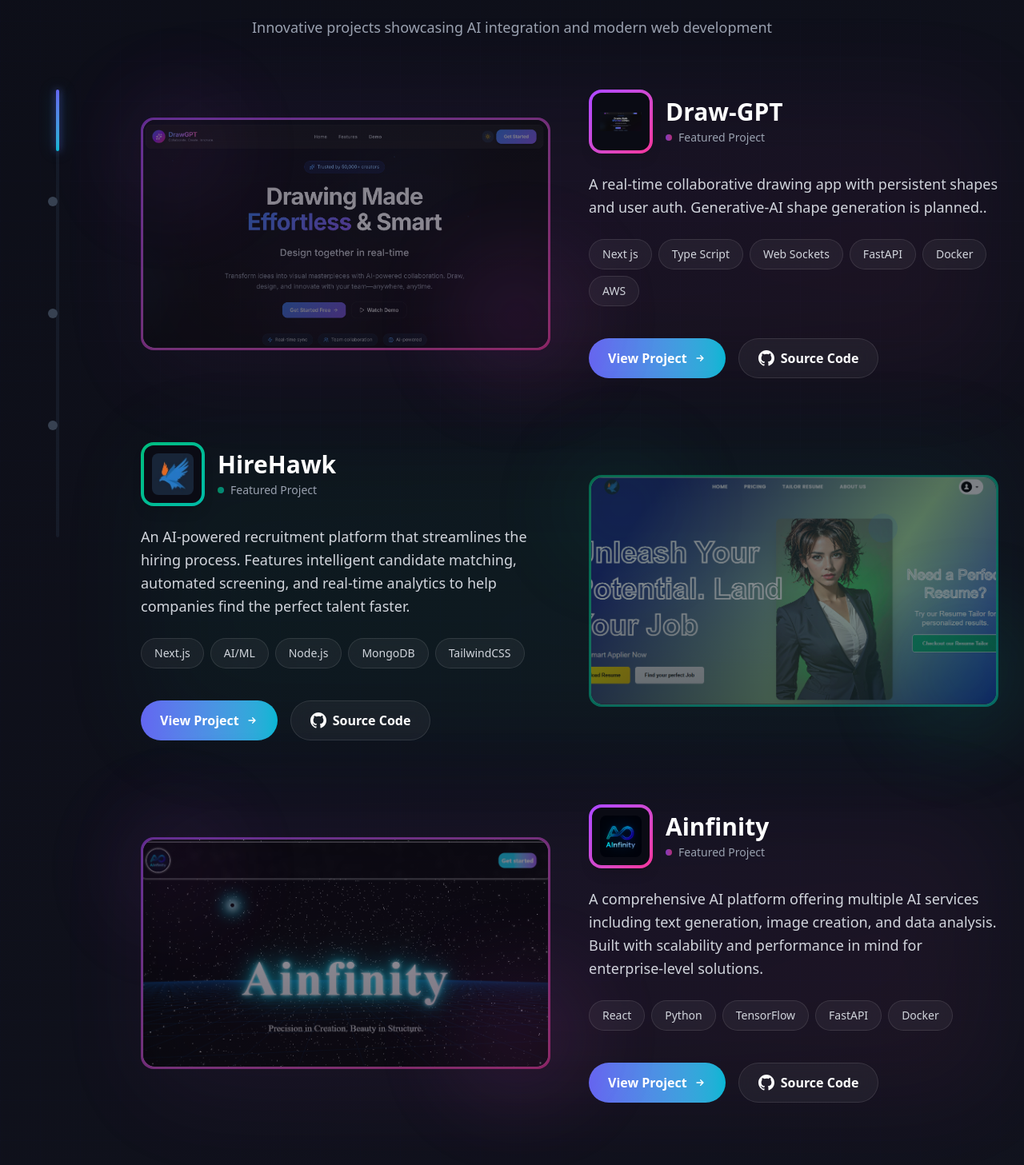
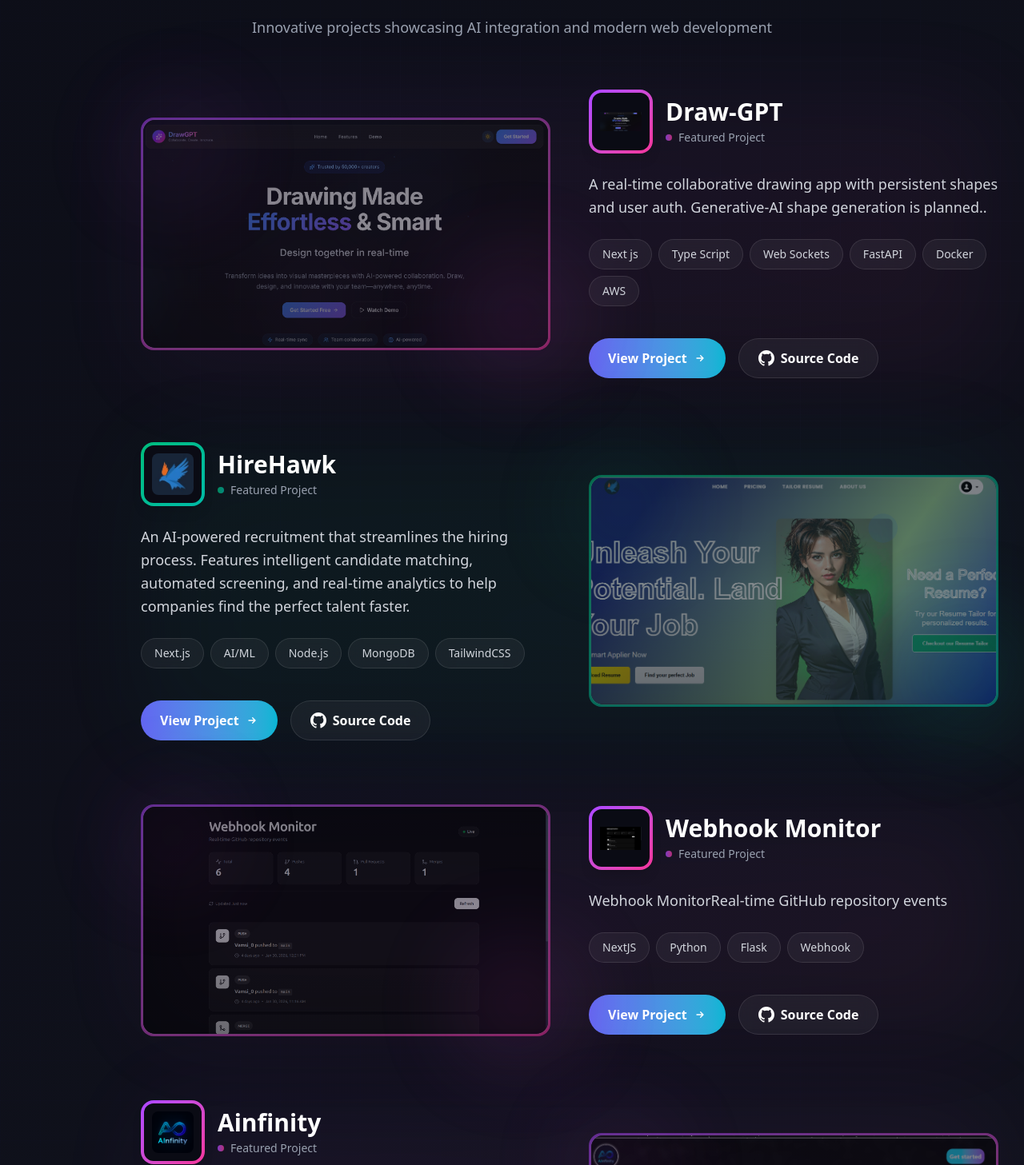
Before and after one commit to Vamsi-o/Portfolio, a Next.js app: page / in a window 1280 px wide. Shown: the part 2493-3950 px from the top of the page at 80% size. Built offline with nearby package versions, Linux system fonts and the light colour scheme; no server answers; the database is empty.

Commit message:
Refactor Projects component layout and add new project: Webhook Monitor

```diff
--- a/app/components/Projects.tsx
+++ b/app/components/Projects.tsx
@@ -6,6 +6,7 @@
     const [isVisible, setIsVisible] = useState(false)
     const sectionRef = useRef<HTMLElement>(null)
     const lineProgressRef = useRef<HTMLDivElement>(null)
+
     const projectsContainerRef = useRef<HTMLDivElement>(null)
     const projectRefs = useRef<(HTMLDivElement | null)[]>([])
 
@@ -101,20 +102,30 @@
             description: 'A real-time collaborative drawing app with persistent shapes and user auth. Generative-AI shape generation is planned..',
             image: '/Screenshot from 2025-11-21 21-20-57.png',
             logo: '/Screenshot from 2025-11-21 21-20-57.png',
-            tags: ['Next js', 'Type Script', 'Web Sockets', 'FastAPI', 'Docker','AWS'],
+            tags: ['Next js', 'Type Script', 'Web Sockets', 'FastAPI', 'Docker', 'AWS'],
             link: 'https://draw-gpt-web-gd84.vercel.app/',
             github: 'https://github.com/Vamsi-o/Draw-Gpt',
             gradient: 'from-purple-500 to-pink-500'
         },
         {
             title: 'HireHawk',
-            description: 'An AI-powered recruitment platform that streamlines the hiring process. Features intelligent candidate matching, automated screening, and real-time analytics to help companies find the perfect talent faster.',
+            description: 'An AI-powered recruitment  that streamlines the hiring process. Features intelligent candidate matching, automated screening, and real-time analytics to help companies find the perfect talent faster.',
             image: '/H_Home.png',
             logo: '/HireHawk.jpg',
             tags: ['Next.js', 'AI/ML', 'Node.js', 'MongoDB', 'TailwindCSS'],
             link: 'https://dev-hire-znlr.vercel.app/',
             github: 'https://github.com/Dev-Pross/DevHire',
             gradient: 'from-emerald-500 to-teal-500'
+        },
+        {
+            title: 'Webhook Monitor',
+            description: 'Webhook MonitorReal-time GitHub repository events ',
+            image: '/image.png',
+            logo: '/image.png',
+            tags: ['NextJS', 'Python', 'Flask', 'Webhook'],
+            link: 'https://techstax-assignment-webhook-repo-nt.vercel.app/',
+            github: 'https://github.com/Vamsi-o/Techstax-assignment-webhook-repo',
+            gradient: 'from-purple-500 to-pink-500'
         },
         {
             title: 'Ainfinity',
@@ -140,8 +151,7 @@
 
             <div className="relative max-w-7xl mx-auto">
                 {/* Section Header */}
-                <div className={`text-center mb-16 transition-all duration-1000 ${
-                    isVisible ? 'opacity-100 translate-y-0' : 'opacity-0 translate-y-10'
+                <div className={`text-center mb-16 transition-all duration-1000 ${isVisible ? 'opacity-100 translate-y-0' : 'opacity-0 translate-y-10'
                     }`}>
                     <h2 className="text-4xl md:text-5xl font-bold font-display mb-4 text-white">
                         What I've <span className="gradient-text">Built</span>
@@ -157,24 +167,25 @@
                     <div className="hidden lg:block lg:w-20 relative flex-shrink-0">
                         <div className="sticky top-32 h-[70vh] flex items-center justify-center">
                             {/* Line Track */}
-                            <div className="relative w-1 h-full bg-gray-800/50 rounded-full">
+                            {/* <div className="relative w-1 h-full bg-gray-800/50 rounded-full"> */}
                             {/* Animated Progress Line */}
-                                <div
+                            {/* <div
                                     ref={lineProgressRef}
-                                    className="absolute top-0 left-0 w-full bg-linear-to-b from-[#6366f1] to-[#06b6d4] rounded-full transition-all duration-75 ease-out"
+                                    // className="absolute top-0 left-0 w-full bg-linear-to-b from-[#9c9c9d] to-[#edf0f0] rounded-full transition-all duration-75 ease-out"
                                     style={{
                                         height: `${lineProgress * 100}%`,
                                         boxShadow: lineProgress > 0 ? '0 0 10px rgba(99, 102, 241, 0.6), 0 0 20px rgba(6, 182, 212, 0.4)' : 'none'
                                     }}
-                                />
+                                /> */}
 
                             {/* Node Markers */}
-                                {projects.map((_, index) => {
+                            {/* {projects.map((_, index) => {
                                     const nodePosition = (index + 1) / (projects.length + 1)
                                     const isActive = lineProgress >= nodePosition
                                     const isClose = Math.abs(lineProgress - nodePosition) < 0.1
 
                                     return (
+
                                         <div
                                             key={index}
                                             className="absolute left-1/2 -translate-x-1/2 rounded-full transition-all duration-300"
@@ -195,8 +206,8 @@
                                             }}
                                         />
                                     )
-                                })}
-                            </div>
+                                })} */}
+                            {/* </div> */}
                         </div>
                     </div>
 
@@ -206,15 +217,13 @@
                             <div
                                 key={project.title}
                                 ref={(el) => { projectRefs.current[index] = el }}
-                            className={`relative transition-all duration-1000 delay-${index * 200} ${
-                                isVisible ? 'opacity-100 translate-y-0' : 'opacity-0 translate-y-10'
+                                className={`relative transition-all duration-1000 delay-${index * 200} ${isVisible ? 'opacity-100 translate-y-0' : 'opacity-0 translate-y-10'
                                     }`}
                             >
                                 {/* Background Glow */}
                                 <div className={`absolute inset-0 bg-gradient-to-br ${project.gradient} opacity-5 blur-3xl rounded-3xl`}></div>
 
-                            <div className={`relative grid lg:grid-cols-2 gap-8 lg:gap-12 items-center ${
-                                index % 2 === 1 ? 'lg:flex-row-reverse' : ''
+                                <div className={`relative grid lg:grid-cols-2 gap-8 lg:gap-12 items-center ${index % 2 === 1 ? 'lg:flex-row-reverse' : ''
                                     }`}>
                                     {/* Project Image */}
                                     <div className={`relative group ${index % 2 === 1 ? 'lg:order-2' : ''}`}>
@@ -352,8 +361,7 @@
                 </div>
 
                 {/* More Projects CTA */}
-                <div className={`text-center mt-20 transition-all duration-1000 delay-400 ${
-                    isVisible ? 'opacity-100 translate-y-0' : 'opacity-0 translate-y-10'
+                <div className={`text-center mt-20 transition-all duration-1000 delay-400 ${isVisible ? 'opacity-100 translate-y-0' : 'opacity-0 translate-y-10'
                     }`}>
                     <p className="text-gray-400 mb-6">Curious about my experiments and learning journey?</p>
                     <a
```
Also changed, not shown: public/image.png (added). Lines whose indentation alone changed are shown as unchanged.
